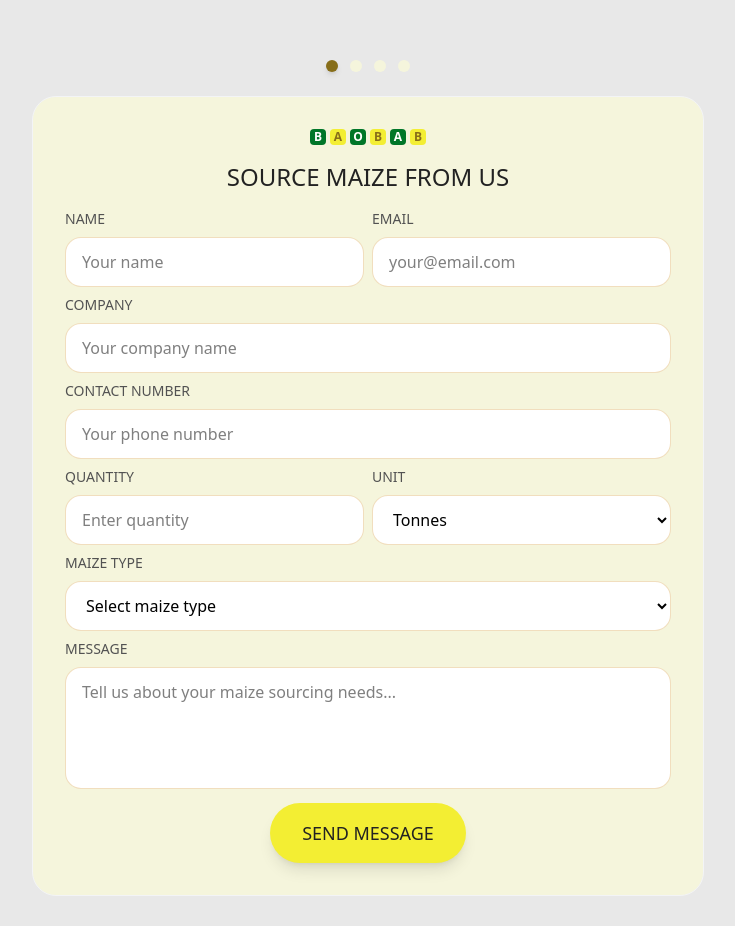
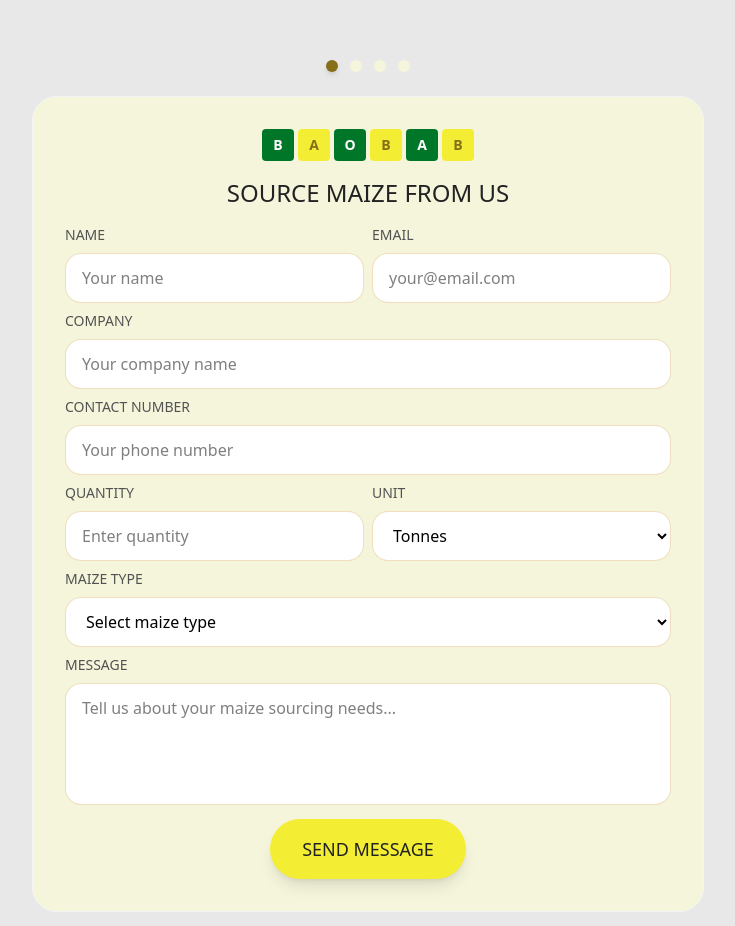
Before and after one commit to afromorpheus/baobab-frontiers-website, a Next.js app: page / in a window 1280 px wide. Shown: the part 5920-6846 px from the top of the page, without its empty margins (272-1007 px from the left). Built offline with nearby package versions, Linux system fonts and the light colour scheme.

Commit message:
Update contact form logo height from 16px to 32px - Changed from w-4 h-4 to w-8 h-8 - Updated text size from text-xs to text-sm for better readability - Logo now more prominent above contact form title

```diff
--- a/src/components/LetsTalk.tsx
+++ b/src/components/LetsTalk.tsx
@@ -323,12 +323,12 @@ export default function LetsTalk() {
             {/* Small Footer Logo */}
             <div className="flex justify-center mb-4">
               <div className="flex items-center space-x-1">
-                <div className="w-4 h-4 bg-[#007628] rounded-sm flex items-center justify-center text-white text-xs font-bold">B</div>
-                <div className="w-4 h-4 bg-[#F3EE33] rounded-sm flex items-center justify-center text-[#876E19] text-xs font-bold">A</div>
-                <div className="w-4 h-4 bg-[#007628] rounded-sm flex items-center justify-center text-white text-xs font-bold">O</div>
-                <div className="w-4 h-4 bg-[#F3EE33] rounded-sm flex items-center justify-center text-[#876E19] text-xs font-bold">B</div>
-                <div className="w-4 h-4 bg-[#007628] rounded-sm flex items-center justify-center text-white text-xs font-bold">A</div>
-                <div className="w-4 h-4 bg-[#F3EE33] rounded-sm flex items-center justify-center text-[#876E19] text-xs font-bold">B</div>
+                <div className="w-8 h-8 bg-[#007628] rounded-sm flex items-center justify-center text-white text-sm font-bold">B</div>
+                <div className="w-8 h-8 bg-[#F3EE33] rounded-sm flex items-center justify-center text-[#876E19] text-sm font-bold">A</div>
+                <div className="w-8 h-8 bg-[#007628] rounded-sm flex items-center justify-center text-white text-sm font-bold">O</div>
+                <div className="w-8 h-8 bg-[#F3EE33] rounded-sm flex items-center justify-center text-[#876E19] text-sm font-bold">B</div>
+                <div className="w-8 h-8 bg-[#007628] rounded-sm flex items-center justify-center text-white text-sm font-bold">A</div>
+                <div className="w-8 h-8 bg-[#F3EE33] rounded-sm flex items-center justify-center text-[#876E19] text-sm font-bold">B</div>
               </div>
             </div>
 
```
